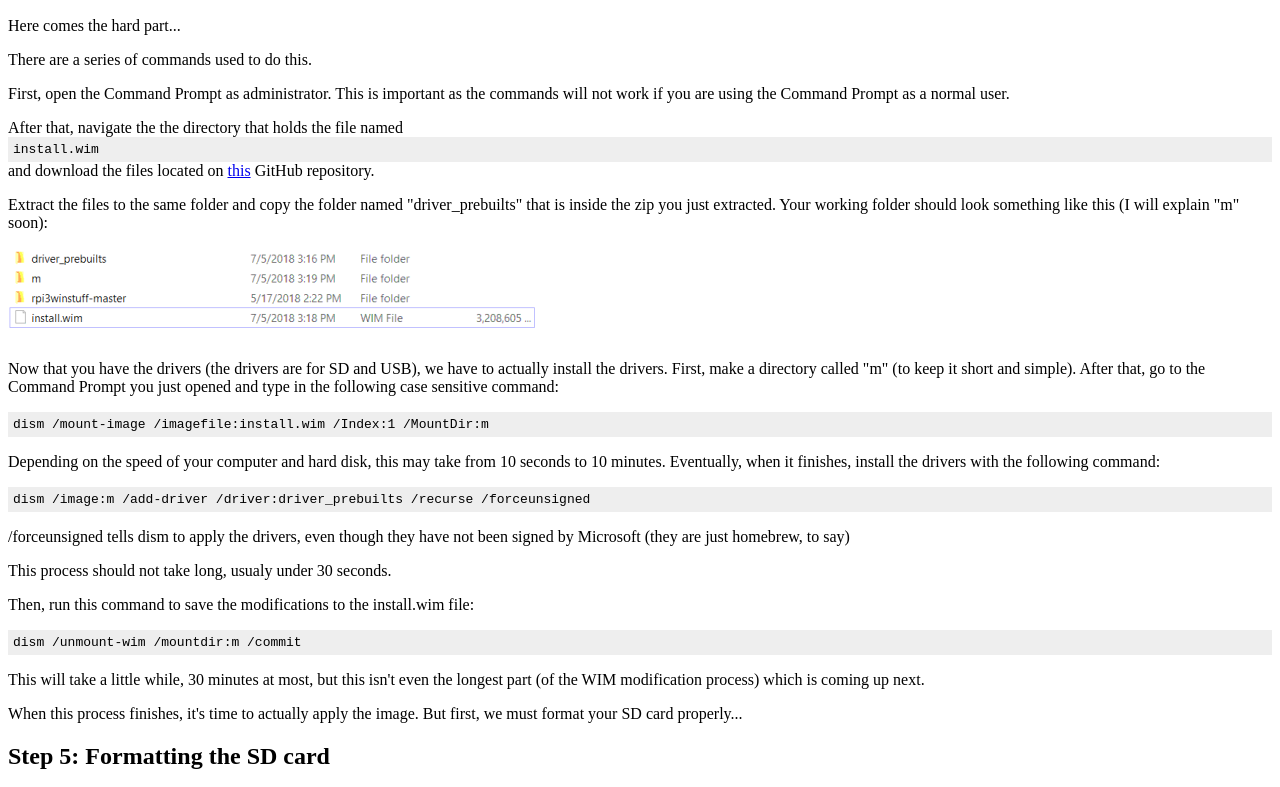
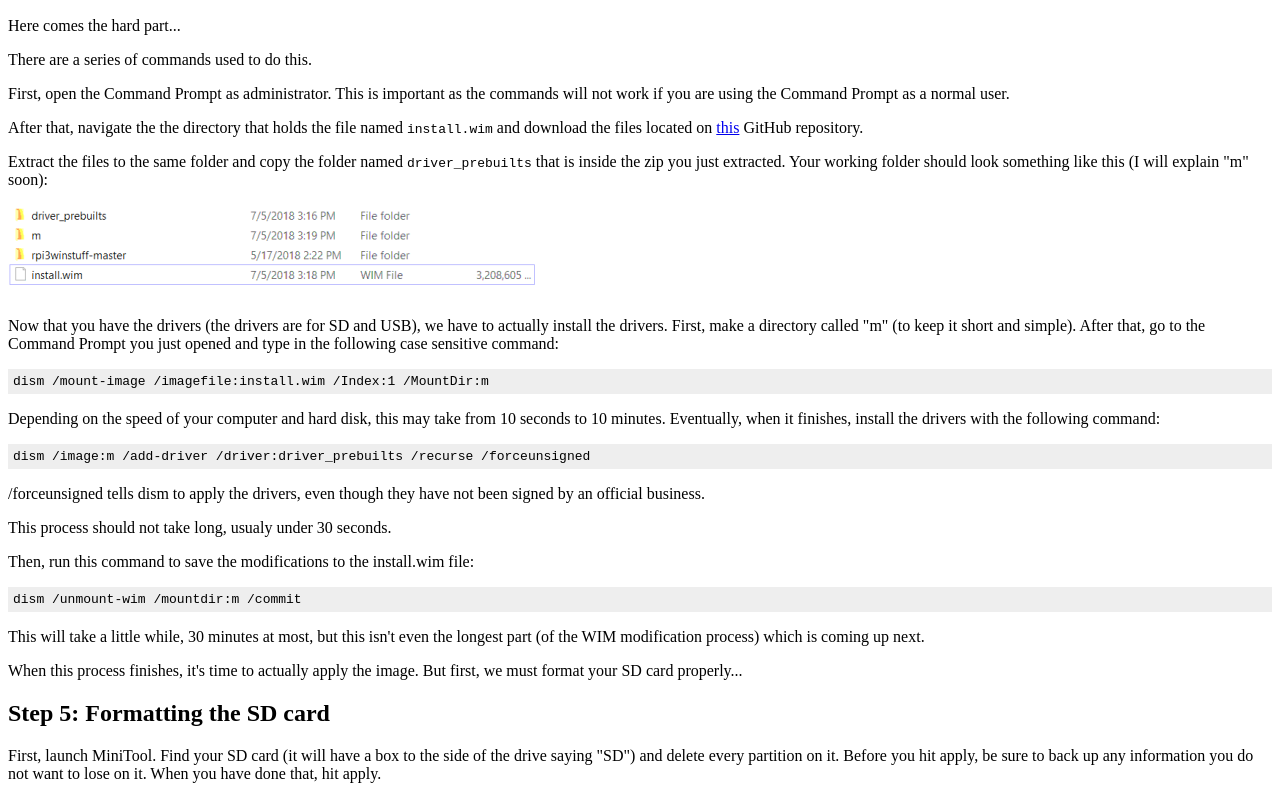
Before and after one commit to sparrdrem/WoAPi, a plain HTML site: page install.html in a window 1280 px wide. Shown: the part 904-1691 px from the top of the page. Drawn offline with Linux system fonts and the light colour scheme.

Commit message:
Update install.html

```diff
--- a/install.html
+++ b/install.html
@@ -80,14 +80,14 @@ Type of Download: Download ISO compiler in OneClick! (unZIP -> RUN creatingISO.c
 <p>Here comes the hard part...</p>
 <p>There are a series of commands used to do this.</p>
 <p>First, open the Command Prompt as administrator. This is important as the commands will not work if you are using the Command Prompt as a normal user.</p>
-<p>After that, navigate the the directory that holds the file named <code>install.wim</code> and download the files located on <a href="https://github.com/andreiw/rpi3winstuff">this</a> GitHub repository.</p>
-<p>Extract the files to the same folder and copy the folder named "driver_prebuilts" that is inside the zip you just extracted. Your working folder should look something like this (I will explain "m" soon):</p>
+<p>After that, navigate the the directory that holds the file named <kbd>install.wim</kbd> and download the files located on <a href="https://github.com/andreiw/rpi3winstuff">this</a> GitHub repository.</p>
+    <p>Extract the files to the same folder and copy the folder named <kbd>driver_prebuilts</kbd> that is inside the zip you just extracted. Your working folder should look something like this (I will explain "m" soon):</p>
 <img src="installation-img-1.png" alt="Working Folder">
 <p>Now that you have the drivers (the drivers are for SD and USB), we have to actually install the drivers. First, make a directory called "m" (to keep it short and simple). After that, go to the Command Prompt you just opened and type in the following case sensitive command:</p>
 <code>dism /mount-image /imagefile:install.wim /Index:1 /MountDir:m</code>
 <p>Depending on the speed of your computer and hard disk, this may take from 10 seconds to 10 minutes. Eventually, when it finishes, install the drivers with the following command:</p>
 <code>dism /image:m /add-driver /driver:driver_prebuilts /recurse /forceunsigned</code>
-<p>/forceunsigned tells dism to apply the drivers, even though they have not been signed by Microsoft (they are just homebrew, to say)</p>
+<p>/forceunsigned tells dism to apply the drivers, even though they have not been signed by an official business.</p>
 <p>This process should not take long, usualy under 30 seconds.</p>
 <p>Then, run this command to save the modifications to the install.wim file:</p>
 <code>dism /unmount-wim /mountdir:m /commit</code>
@@ -106,7 +106,7 @@ Type of Download: Download ISO compiler in OneClick! (unZIP -> RUN creatingISO.c
 <p>Depending on the speed of your SD card writer, this may take from 20 minutes to 2 hours.</p>
 <p>First, find out which letter the NTFS partition is assigned to. This is very important as using a different letter may overwrite information on another drive!</p>
 <p>After figuring that out, use the following command to apply the WIM image to the partition:</p>
-<code>dism /apply-image /imagefile:install.wim /index:1 /applydir:[drive letter here]
+    <code>dism /apply-image /imagefile:install.wim /index:1 /applydir:[drive letter here]</code>
 <p>When this finishes, go to step 7.</p>
 
 <h2>Step 7: Copying the EFI file and making Windows 10 bootable</h2>
```
